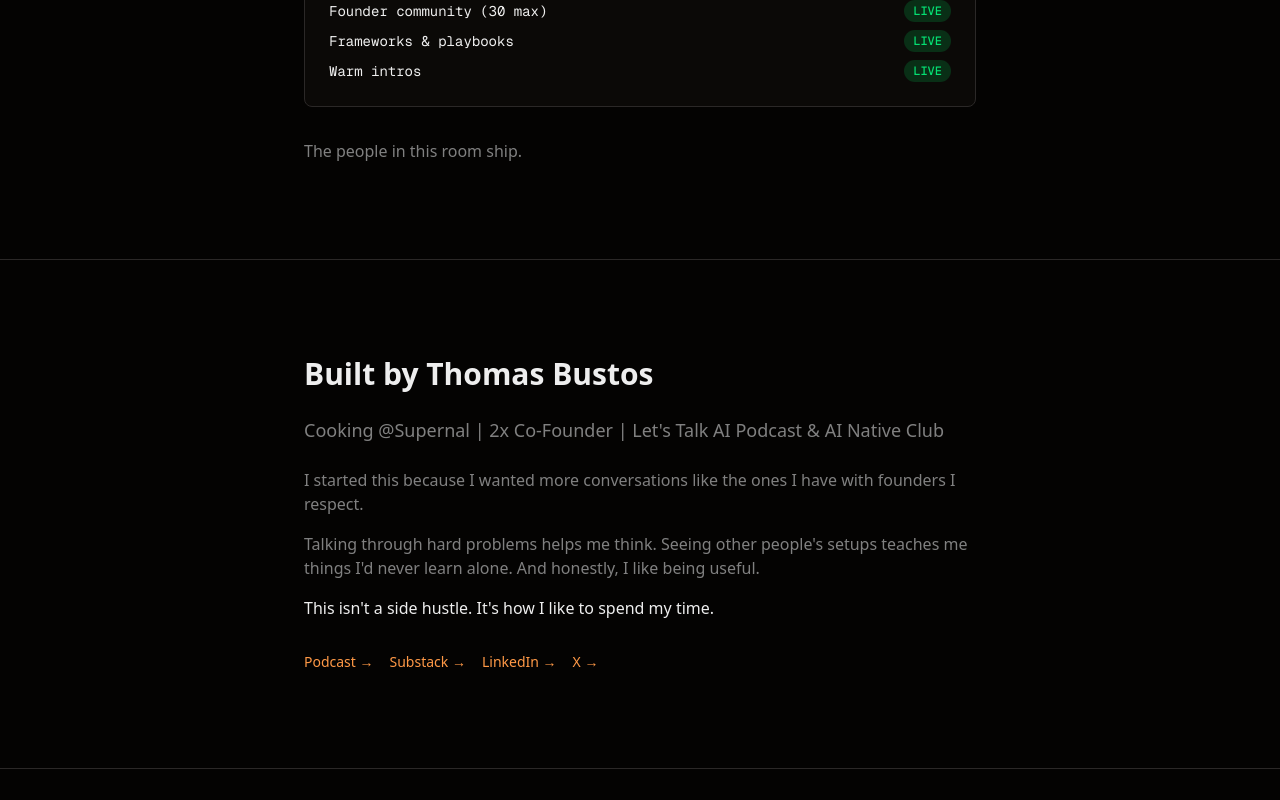
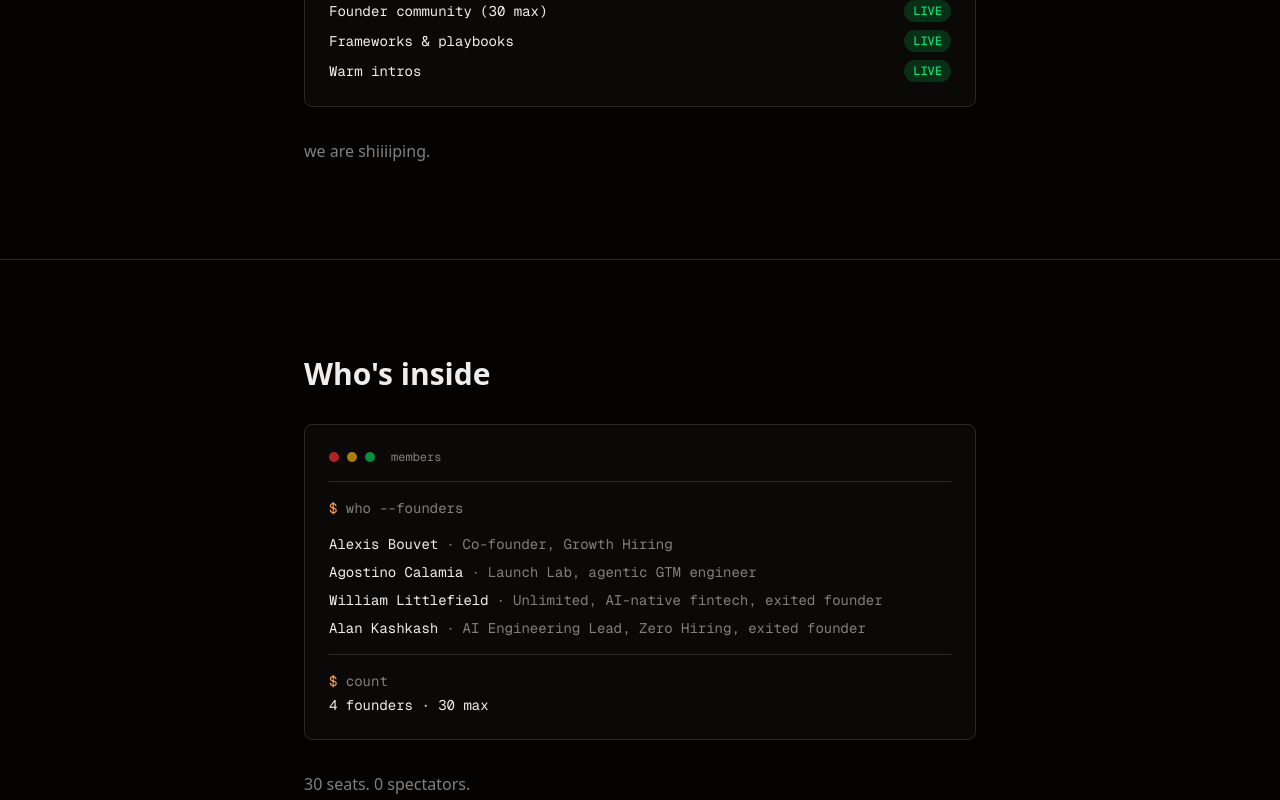
Before and after one commit to ThoBustos/ainativeclub, a Next.js app: page / in a window 1280 px wide. Shown: the part 1700-2500 px from the top of the page. Built offline with nearby package versions, Linux system fonts and the light colour scheme.

Commit message:
Add terminal-style members section with real founders
- New "Who's inside" section with clickable LinkedIn profiles
- Alexis Bouvet, Agostino Calamia, William Littlefield, Alan Kashkash
- Terminal aesthetic matches existing design direction

Co-Authored-By: Claude Opus 4.5 <noreply@anthropic.com>

```diff
--- a/src/app/page.tsx
+++ b/src/app/page.tsx
@@ -142,7 +142,45 @@ export default function Home() {
           </div>
 
           <p className="text-muted-foreground">
-            The people in this room ship.
+            we are shiiiiping.
+          </p>
+        </div>
+      </section>
+
+      {/* Members - Terminal Style */}
+      <section className="py-16 sm:py-20 lg:py-24 px-4 sm:px-6 lg:px-8 border-t border-border">
+        <div className="max-w-2xl mx-auto space-y-6 sm:space-y-8">
+          <h2 className="text-2xl sm:text-3xl font-bold">Who&apos;s inside</h2>
+
+          <div className="bg-card border border-border rounded-lg p-4 sm:p-6 font-mono text-xs sm:text-sm">
+            <div className="flex items-center gap-2 mb-4 pb-4 border-b border-border">
+              <div className="w-2.5 h-2.5 rounded-full bg-red-500/70" />
+              <div className="w-2.5 h-2.5 rounded-full bg-yellow-500/70" />
+              <div className="w-2.5 h-2.5 rounded-full bg-green-500/70" />
+              <span className="ml-2 text-muted-foreground text-xs">members</span>
+            </div>
+
+            <div className="text-muted-foreground mb-4">
+              <span className="text-primary">$</span> who --founders
+            </div>
+
+            <div className="space-y-2">
+              <MemberRow name="Alexis Bouvet" context="Co-founder, Growth Hiring" linkedin="https://www.linkedin.com/in/alexis-bouvet-growth-hiring/" />
+              <MemberRow name="Agostino Calamia" context="Launch Lab, agentic GTM engineer" linkedin="https://www.linkedin.com/in/agostino-calamia/" />
+              {/* <MemberRow name="Paul Iusztin" context="Decoding AI, LLM Engineer's Handbook author" linkedin="https://www.linkedin.com/in/pauliusztin/" /> */}
+              {/* <MemberRow name="Miguel Otero Pedrido" context="The Neural Maze, ML/AI engineer @ Zapier" linkedin="https://www.linkedin.com/in/migueloteropedrido/" /> */}
+              <MemberRow name="William Littlefield" context="Unlimited, AI-native fintech, exited founder" linkedin="https://www.linkedin.com/in/william-littlefield/" />
+              <MemberRow name="Alan Kashkash" context="AI Engineering Lead, Zero Hiring, exited founder" linkedin="https://www.linkedin.com/in/alankashkash/" />
+            </div>
+
+            <div className="mt-4 pt-4 border-t border-border text-muted-foreground">
+              <span className="text-primary">$</span> count
+              <div className="mt-1 text-foreground">4 founders · 30 max</div>
+            </div>
+          </div>
+
+          <p className="text-muted-foreground">
+            30 seats. 0 spectators.
           </p>
         </div>
       </section>
@@ -241,3 +279,20 @@ function FeatureRow({
     </div>
   );
 }
+
+function MemberRow({ name, context, linkedin }: { name: string; context: string; linkedin: string }) {
+  return (
+    <div className="flex items-center gap-2">
+      <a
+        href={linkedin}
+        target="_blank"
+        rel="noopener noreferrer"
+        className="text-foreground hover:text-primary transition-colors"
+      >
+        {name}
+      </a>
+      <span className="text-muted-foreground">·</span>
+      <span className="text-muted-foreground">{context}</span>
+    </div>
+  );
+}
```
